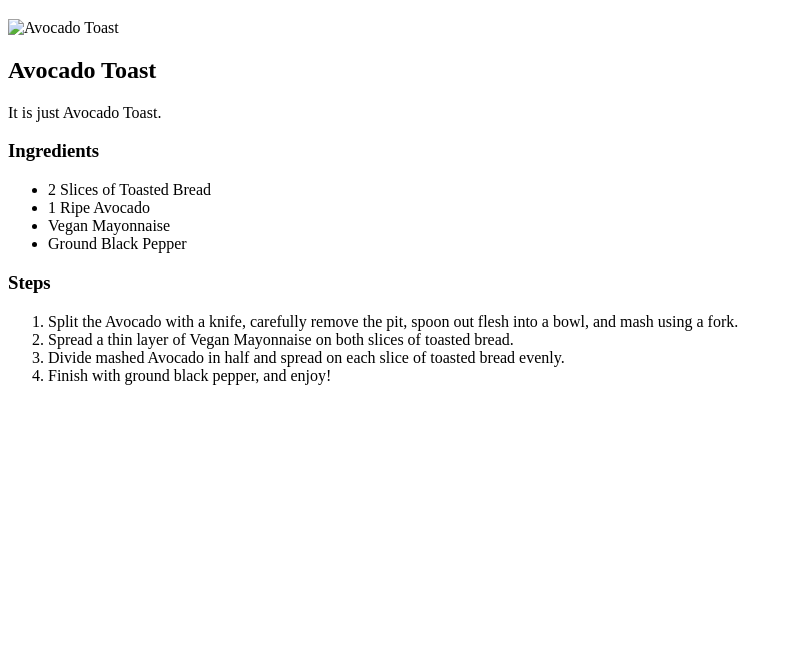
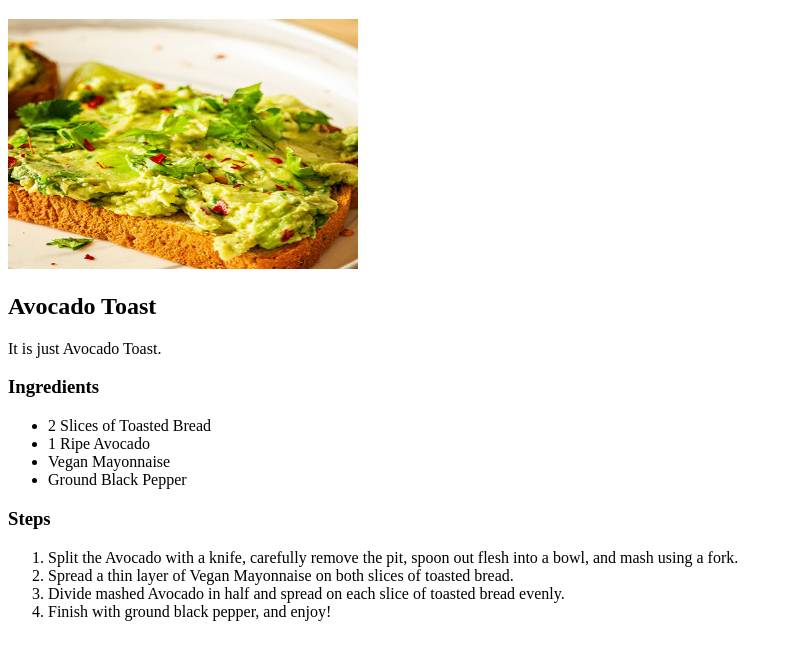
Before and after one commit to TrevorJPerks/odin-recipes, a plain HTML site: page recipes/avocadotoast.html in a window 1280 px wide. Shown: the part 61-720 px from the top of the page, without its empty margins (0-793 px from the left). Drawn offline with Linux system fonts and the light colour scheme; files that its build step writes are made by us from their sources.

Commit message:
Update image source

```diff
--- a/recipes/avocadotoast.html
+++ b/recipes/avocadotoast.html
@@ -11,7 +11,7 @@
 
 <body>
   <h1>Avocado Toast Recipe</h1>
-  <img src="../img/avocadotoast.jpeg" width="350" height="250" alt="Avocado Toast" />
+  <img src="../img/avocadotoast.jpg" width="350" height="250" alt="Avocado Toast" />
 
   <h2>Avocado Toast</h2>
   <p>It is just Avocado Toast.</p>
```
